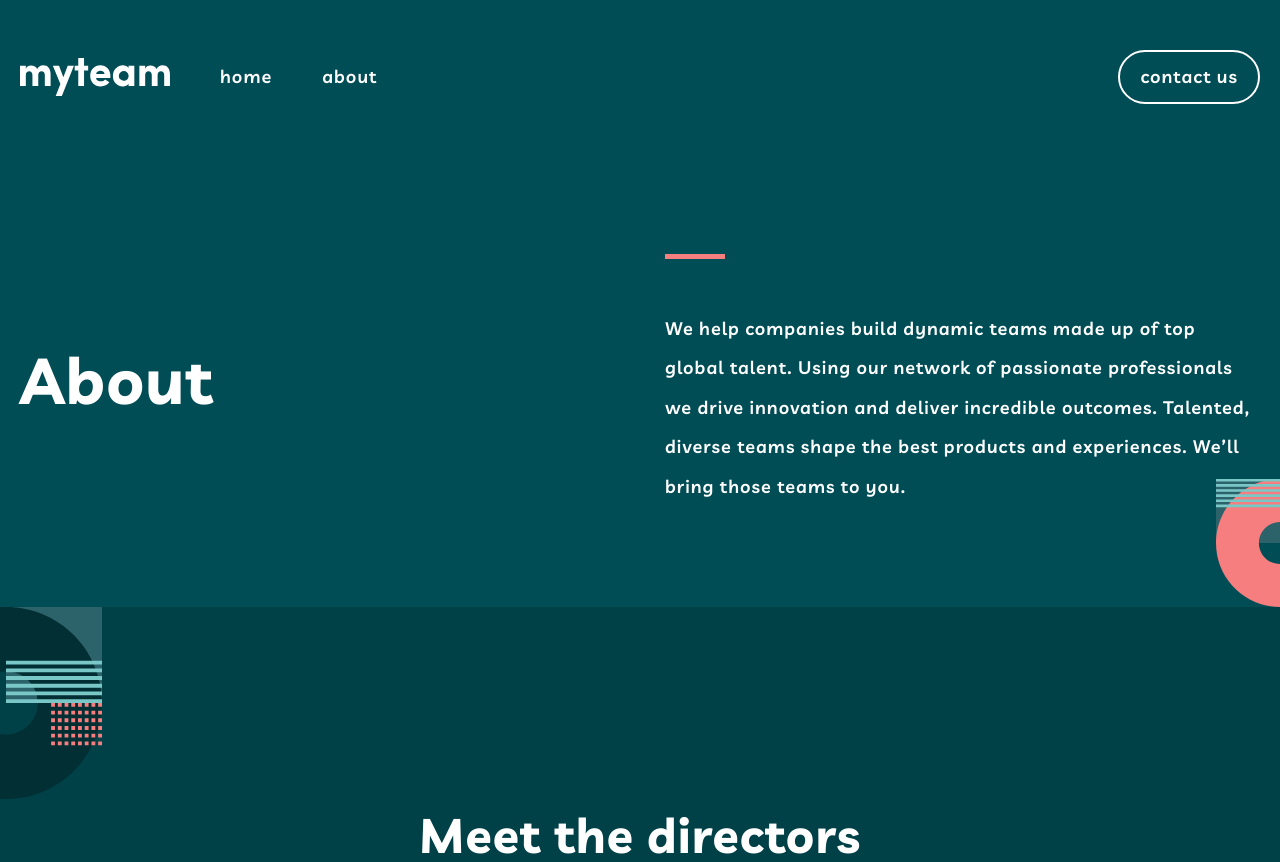
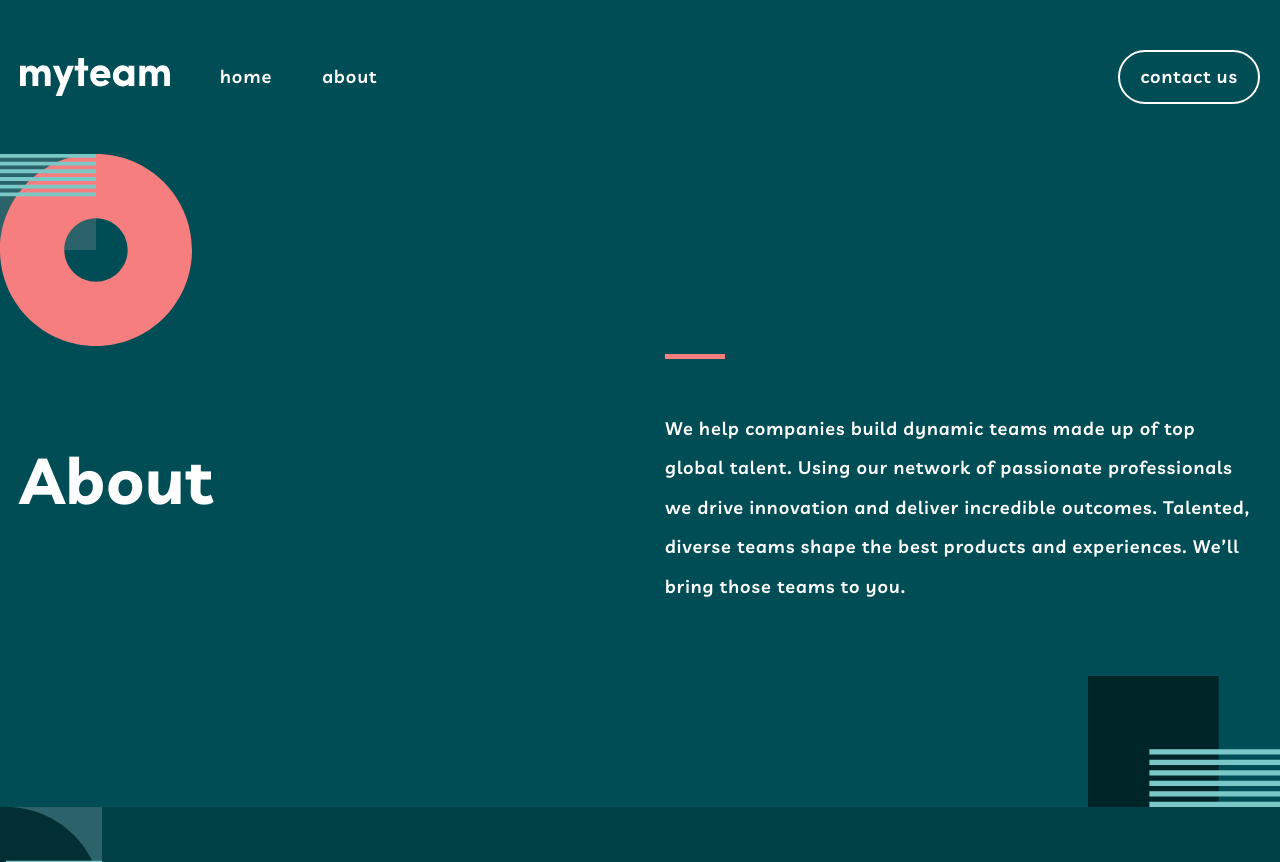
Before and after one commit to habibdev96/FEM-myteam-multipage-website, a React (Create React App) app: page /About in a window 1280 px wide. Shown: the top 862 px of the page. Built offline with nearby package versions, Linux system fonts and the light colour scheme.

Commit message:
added aos.js

```diff
--- a/package.json
+++ b/package.json
@@ -6,6 +6,7 @@
     "@testing-library/jest-dom": "^5.14.1",
     "@testing-library/react": "^11.2.7",
     "@testing-library/user-event": "^12.8.3",
+    "aos": "^2.3.4",
     "react": "^17.0.2",
     "react-dom": "^17.0.2",
     "react-hook-form": "^7.16.0",
--- a/src/App.js
+++ b/src/App.js
@@ -1,14 +1,18 @@
 import Globals from './abstracts/Globals';
 import { BrowserRouter as Router, Switch, Route } from 'react-router-dom';
+import AOS from 'aos';
+import '../node_modules/aos/dist/aos.css';
 import Home from './pages/Home';
 import About from './pages/About';
 import Contact from './pages/Contact';
 import Navbar from './components/shared/Navbar';
 import Footer from './components/shared/Footer';
 
-// TODO: make responsive | add aos | add mobile menu
+// TODO: add aos | add mobile menu
 
 const App = () => {
+  AOS.init({ offset: 10, duration: 1000, once: true });
+
   return (
     <>
       <Globals />
--- a/src/components/about/AboutSubHero.js
+++ b/src/components/about/AboutSubHero.js
@@ -2,8 +2,9 @@ import styled from 'styled-components';
 import { SubHeroHeading } from '../styledElements/Headings';
 import Paragraph from '../styledElements/Paragraphs';
 import StyledUnderline from '../styledElements/Underline';
-import { twoCol, maxWidthLg, sectionSpacingMd } from '../../abstracts/Mixins';
-import bgPattern from '../../assets/bg-pattern-about-1-mobile-nav-1.svg';
+import { twoCol, maxWidthLg, sectionSpacingLg } from '../../abstracts/Mixins';
+import bgPattern from '../../assets/bg-pattern-home-4-about-3.svg';
+import bgPatternTwo from '../../assets/bg-pattern-about-1-mobile-nav-1.svg';
 import Responsive from '../../abstracts/Responsive';
 
 const StyledHeader = styled.header`
@@ -12,19 +13,35 @@ const StyledHeader = styled.header`
 
   .bg-pattern {
     position: absolute;
-    width: 10%;
-    bottom: 0;
-    right: -5%;
+    width: 15%;
 
     ${Responsive.lg`
       width: 15%;
     `}
+
+    ${Responsive.md`
+      width: 25%;
+    `}
+
+    ${Responsive.sm`
+      width: 35%;
+    `}
+
+    &--one {
+      bottom: 0;
+      right: 0;
+    }
+
+    &--two {
+      top: 0;
+      left: 0;
+    }
   }
 `;
 
 const Container = styled.div`
   ${maxWidthLg}
-  ${sectionSpacingMd}
+  ${sectionSpacingLg}
   ${twoCol}
 
   ${Responsive.md`
@@ -35,9 +52,10 @@ const Container = styled.div`
 const AboutSubHero = () => {
   return (
     <StyledHeader>
+      <img src={bgPattern} alt='' className='bg-pattern bg-pattern--one' />
       <Container>
-        <SubHeroHeading>About</SubHeroHeading>
-        <div>
+        <SubHeroHeading data-aos='fade-in'>About</SubHeroHeading>
+        <div data-aos='fade-in' data-aos-delay='200'>
           <StyledUnderline lightCoral />
           <Paragraph lg>
             We help companies build dynamic teams made up of top global talent.
@@ -47,7 +65,7 @@ const AboutSubHero = () => {
           </Paragraph>
         </div>
       </Container>
-      <img src={bgPattern} alt='' className='bg-pattern' />
+      <img src={bgPatternTwo} alt='' className='bg-pattern bg-pattern--two' />
     </StyledHeader>
   );
 };
--- a/src/components/about/Clients.js
+++ b/src/components/about/Clients.js
@@ -59,8 +59,8 @@ const Clients = () => {
     <StyledSection>
       <img src={bgPattern} alt='' className='bg-pattern' />
       <Container>
-        <SectionHeading>Some of our clients</SectionHeading>
-        <div className='clients'>
+        <SectionHeading data-aos='fade-in'>Some of our clients</SectionHeading>
+        <div className='clients' data-aos='fade-in' data-aos-delay='200'>
           {clients.map((client) => (
             <img
               key={client.id}
--- a/src/components/about/Directors.js
+++ b/src/components/about/Directors.js
@@ -68,8 +68,8 @@ const Directors = () => {
     <StyledSection>
       <img src={bgPatternOne} alt='' className='bg-pattern bg-pattern--one' />
       <Container>
-        <SectionHeading>Meet the directors</SectionHeading>
-        <div className='directors'>
+        <SectionHeading data-aos='fade-in'>Meet the directors</SectionHeading>
+        <div className='directors' data-aos='fade-in' data-aos-delay='200'>
           {directors.map((director) => (
             <Director key={director.id} {...director} />
           ))}
--- a/src/components/contact/ContactForm.js
+++ b/src/components/contact/ContactForm.js
@@ -49,7 +49,11 @@ const ContactForm = () => {
   const { handleSubmit, register, errors, onSubmit } = useGlobalContext();
 
   return (
-    <StyledForm onSubmit={handleSubmit(onSubmit)} data-aos='fade-in'>
+    <StyledForm
+      onSubmit={handleSubmit(onSubmit)}
+      data-aos='fade-in'
+      data-aos-delay='200'
+    >
       <div className={`form-control ${errors.name && 'input-error'}`}>
         <input
           type='text'
--- a/src/components/contact/ContactSection.js
+++ b/src/components/contact/ContactSection.js
@@ -69,7 +69,7 @@ const ContactSection = () => {
     <StyledSection>
       <img src={bgPatternOne} alt='' className='bg-pattern bg-pattern--one' />
       <Container>
-        <div>
+        <div data-aos='fade-in'>
           <SubHeroHeading>Contact</SubHeroHeading>
           <SubHeroHeading contact>Ask us about</SubHeroHeading>
           {contactInfo.map((item) => (
--- a/src/components/home/Features.js
+++ b/src/components/home/Features.js
@@ -54,13 +54,13 @@ const Features = () => {
   return (
     <StyledSection>
       <Container>
-        <div>
+        <div data-aos='fade-in'>
           <StyledUnderline lightCoral />
           <SectionHeading>
             Build & manage distributed teams like no one else.
           </SectionHeading>
         </div>
-        <div>
+        <div data-aos='fade-in' data-aos-delay='200'>
           {features.map((feature) => (
             <Feature key={feature.id} {...feature} />
           ))}
--- a/src/components/home/HomeHero.js
+++ b/src/components/home/HomeHero.js
@@ -29,6 +29,10 @@ const StyledHeader = styled.header`
         width: 25%;
       `}
 
+      ${Responsive.md`
+        opacity: 0.7;
+      `}
+
       ${Responsive.sm`
         width: 40%;
       `}
@@ -54,8 +58,8 @@ const Container = styled.div`
   z-index: 10;
 
   ${Responsive.md`
-  grid-template-columns: 1fr;
-  ${sectionSpacingMd}
+    grid-template-columns: 1fr;
+    ${sectionSpacingMd}
   `}
 `;
 
@@ -64,10 +68,10 @@ const HomeHero = () => {
     <StyledHeader>
       <img src={heroPatternOne} alt='' className='bg-pattern bg-pattern--one' />
       <Container>
-        <HeroHeading>
+        <HeroHeading data-aos='fade-in'>
           Find the best <span>talent</span>
         </HeroHeading>
-        <div>
+        <div data-aos='fade-in' data-aos-delay='200'>
           <StyledUnderline raptureBlue />
           <Paragraph lg>
             Finding the right people and building high performing teams can be
--- a/src/components/home/Testimonials.js
+++ b/src/components/home/Testimonials.js
@@ -76,11 +76,11 @@ const Testimonials = () => {
     <StyledSection>
       <img src={bgPatternOne} alt='' className='bg-pattern bg-pattern--one' />
       <Container>
-        <SectionHeading>
+        <SectionHeading data-aos='fade-in'>
           Delivering real results for top companies. <br /> Some of our{' '}
           <span>success stories.</span>
         </SectionHeading>
-        <div className='testimonials'>
+        <div className='testimonials' data-aos='fade-in' data-aos-delay='200'>
           {testimonials.map((testimonial) => (
             <Testimonial key={testimonial.id} {...testimonial} />
           ))}
```
Also changed, not shown: 1 other file (tests, documents, lock files or other folders).
